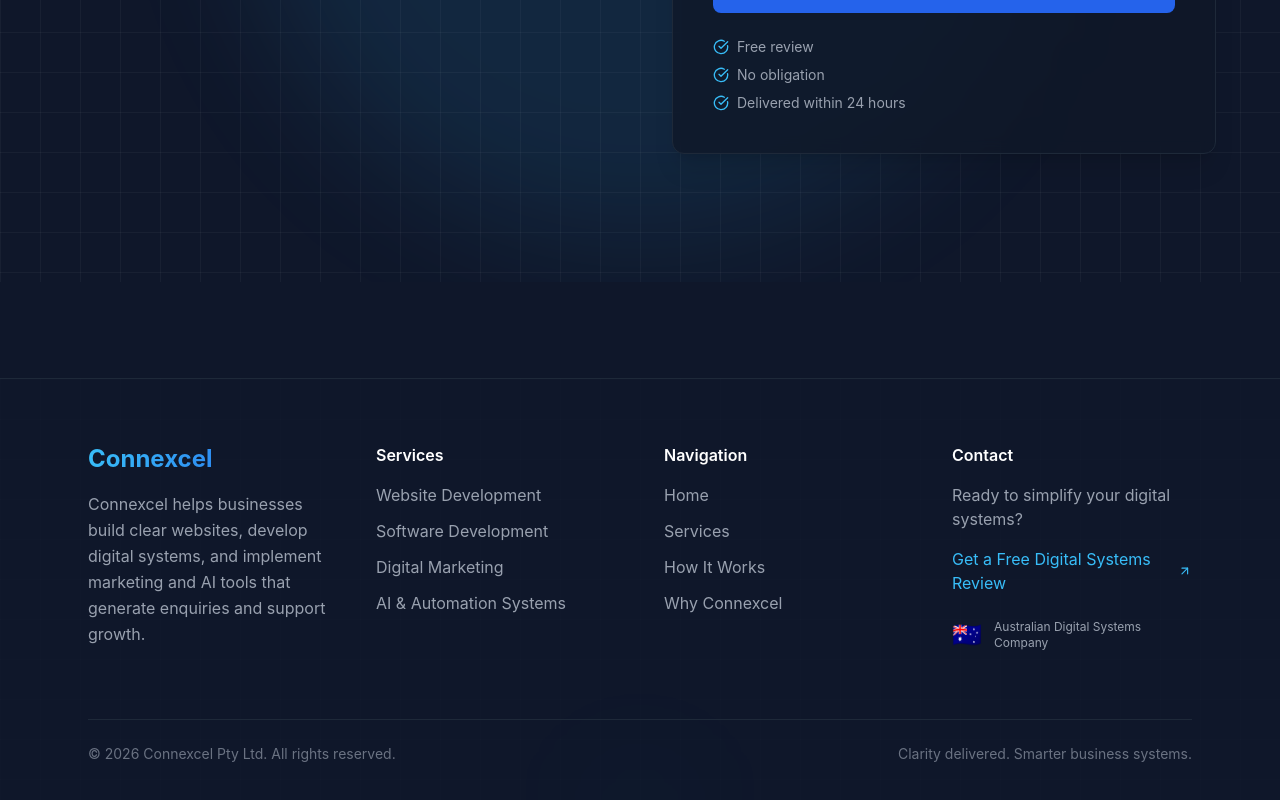
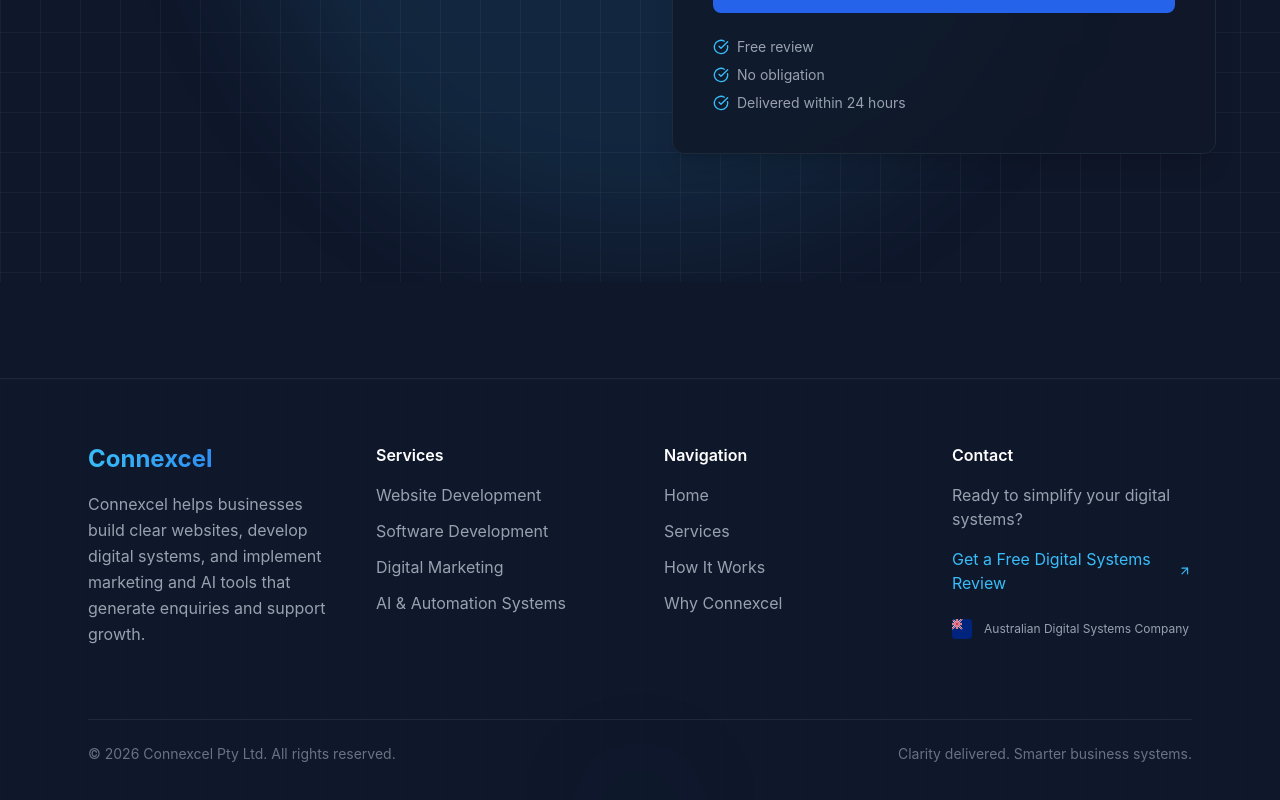
Before and after one commit to connexcel-co/connexcel-website, a React (Vite) app: page / in a window 1280 px wide. Shown: the part 5773-6573 px from the top of the page. Built offline with nearby package versions, Linux system fonts and the light colour scheme.

Commit message:
connexcel-website

```diff
--- a/src/components/Footer.jsx
+++ b/src/components/Footer.jsx
@@ -142,7 +142,20 @@
             {/* Australian Badge */}
             <div className="flex items-center gap-3 text-gray-400 text-xs mt-6">
 
-              <span className="text-2xl">🇦🇺</span>
+              <svg
+  className="w-5 h-5 rounded-sm"
+  viewBox="0 0 36 36"
+  xmlns="http://www.w3.org/2000/svg"
+>
+  <rect width="36" height="36" fill="#00247d"/>
+  <rect width="18" height="18" fill="#012169"/>
+  <path d="M0 0 L18 18 M18 0 L0 18" stroke="#fff" strokeWidth="3"/>
+  <path d="M0 0 L18 18 M18 0 L0 18" stroke="#C8102E" strokeWidth="1.5"/>
+  <rect x="7" width="4" height="18" fill="#fff"/>
+  <rect y="7" width="18" height="4" fill="#fff"/>
+  <rect x="8" width="2" height="18" fill="#C8102E"/>
+  <rect y="8" width="18" height="2" fill="#C8102E"/>
+</svg>
 
               <span>
                 Australian Digital Systems Company
```
